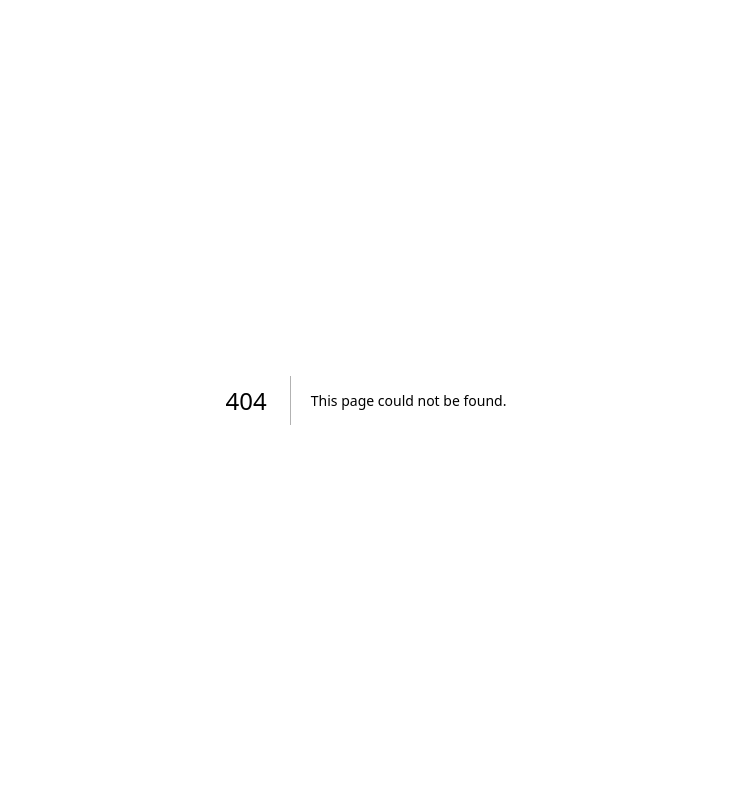
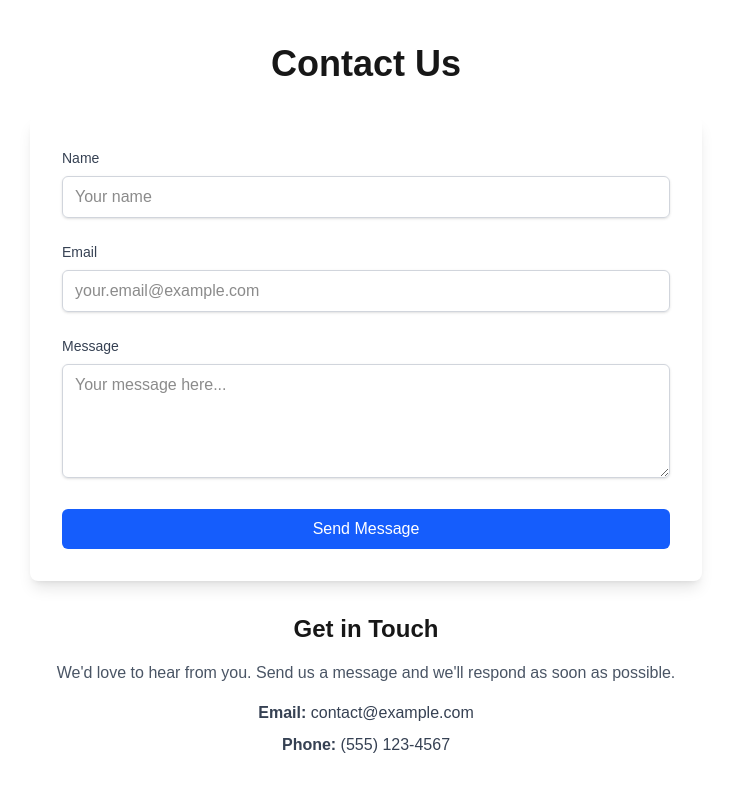
Before and after one commit to aidencullo/next_test, a Next.js app in the folder my-app/: page /contact in a window 1280 px wide. Before the commit this address had no page. Shown: the top 792 px of the page, without its empty margins (274-1005 px from the left). Built offline with nearby package versions, Linux system fonts and the light colour scheme.

Commit message:
Add contact page with form

```diff
--- /dev/null
+++ b/my-app/app/contact/page.tsx
@@ -0,0 +1,73 @@
+export default function Contact() {
+  return (
+    <div className="min-h-screen flex flex-col items-center justify-center p-8">
+      <h1 className="text-4xl font-bold mb-8">Contact Us</h1>
+      <div className="max-w-2xl w-full">
+        <div className="bg-white dark:bg-gray-800 p-8 rounded-lg shadow-lg">
+          <form className="space-y-6">
+            <div>
+              <label htmlFor="name" className="block text-sm font-medium text-gray-700 dark:text-gray-300 mb-2">
+                Name
+              </label>
+              <input
+                type="text"
+                id="name"
+                name="name"
+                className="w-full px-3 py-2 border border-gray-300 dark:border-gray-600 rounded-md shadow-sm focus:outline-none focus:ring-2 focus:ring-blue-500 focus:border-blue-500 dark:bg-gray-700 dark:text-white"
+                placeholder="Your name"
+              />
+            </div>
+
+            <div>
+              <label htmlFor="email" className="block text-sm font-medium text-gray-700 dark:text-gray-300 mb-2">
+                Email
+              </label>
+              <input
+                type="email"
+                id="email"
+                name="email"
+                className="w-full px-3 py-2 border border-gray-300 dark:border-gray-600 rounded-md shadow-sm focus:outline-none focus:ring-2 focus:ring-blue-500 focus:border-blue-500 dark:bg-gray-700 dark:text-white"
+                placeholder="your.email@example.com"
+              />
+            </div>
+
+            <div>
+              <label htmlFor="message" className="block text-sm font-medium text-gray-700 dark:text-gray-300 mb-2">
+                Message
+              </label>
+              <textarea
+                id="message"
+                name="message"
+                rows={4}
+                className="w-full px-3 py-2 border border-gray-300 dark:border-gray-600 rounded-md shadow-sm focus:outline-none focus:ring-2 focus:ring-blue-500 focus:border-blue-500 dark:bg-gray-700 dark:text-white"
+                placeholder="Your message here..."
+              />
+            </div>
+
+            <button
+              type="submit"
+              className="w-full bg-blue-600 hover:bg-blue-700 text-white font-medium py-2 px-4 rounded-md transition duration-200 focus:outline-none focus:ring-2 focus:ring-blue-500 focus:ring-offset-2"
+            >
+              Send Message
+            </button>
+          </form>
+        </div>
+
+        <div className="mt-8 text-center">
+          <h2 className="text-2xl font-semibold mb-4">Get in Touch</h2>
+          <p className="text-gray-600 dark:text-gray-400 mb-4">
+            We'd love to hear from you. Send us a message and we'll respond as soon as possible.
+          </p>
+          <div className="space-y-2">
+            <p className="text-gray-700 dark:text-gray-300">
+              <strong>Email:</strong> contact@example.com
+            </p>
+            <p className="text-gray-700 dark:text-gray-300">
+              <strong>Phone:</strong> (555) 123-4567
+            </p>
+          </div>
+        </div>
+      </div>
+    </div>
+  );
+}
```
